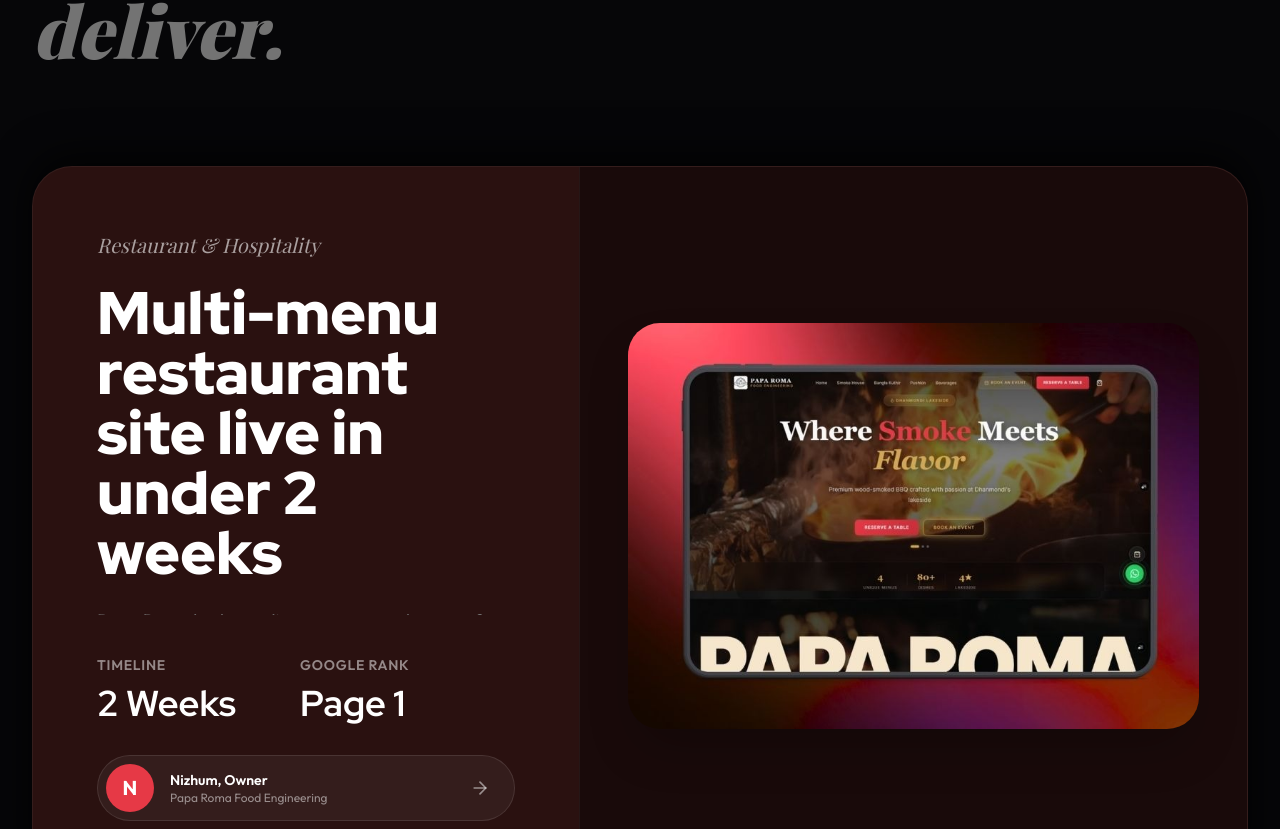
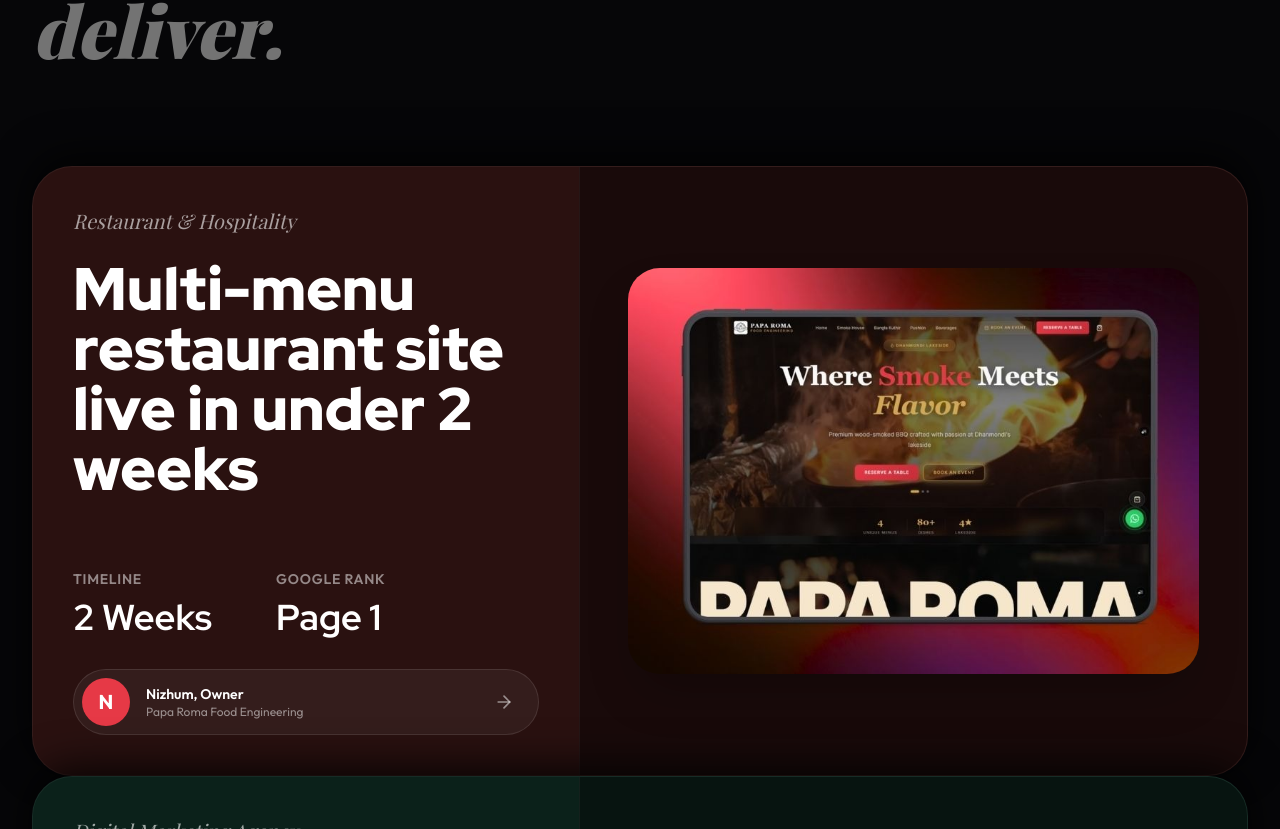
Before and after one commit to farad-alam/MotionBite, a Next.js app: page / in a window 1280 px wide. Shown: the part 1051-1880 px from the top of the page. Built offline with nearby package versions, Linux system fonts and the light colour scheme; no server answers; a web font is replaced by a local one.

Commit message:
fix: dynamically calculate portfolio card height to prevent bottom cutoff

```diff
--- a/components/sections/Portfolio.tsx
+++ b/components/sections/Portfolio.tsx
@@ -111,8 +111,13 @@
   const scale = useTransform(scrollYProgress, [0, 1], [1, targetScale])
 
   // Top offset so the cards peek from under each other
-  // e.g. Card 0 stops at 40px, Card 1 stops at 100px, etc.
-  const stickyTop = 40 + (index * 60)
+  const peekAmount = 40
+  const stickyTop = 30 + (index * peekAmount)
+
+  // Calculate dynamic height based on the maximum possible top offset
+  // This guarantees even the last card doesn't get pushed off the bottom of the screen.
+  const maxStickyTop = 30 + ((total - 1) * peekAmount)
+  const cardHeight = `calc(100vh - ${maxStickyTop + 40}px)`
 
   // Get first letter of client name for avatar
   const clientInitial = project.clientName ? project.clientName.charAt(0) : 'C'
@@ -124,14 +129,14 @@
     <div
       ref={cardRef}
       className="sticky flex items-start justify-center w-full origin-top mb-10 md:mb-0"
-      style={{ top: `${stickyTop}px`, height: 'min(90vh, 800px)' }}
+      style={{ top: `${stickyTop}px`, height: cardHeight, minHeight: '550px', maxHeight: '750px' }}
     >
       <motion.div
         style={{ scale }}
         className={`w-full h-full ${style.bg} rounded-[32px] md:rounded-[40px] border border-white/5 overflow-hidden flex flex-col md:flex-row shadow-[0_-10px_40px_rgba(0,0,0,0.8)]`}
       >
         {/* LEFT PANEL (45%) */}
-        <div className="w-full md:w-[45%] p-8 md:p-12 lg:p-16 flex flex-col h-full relative z-20">
+        <div className="w-full md:w-[45%] p-6 md:p-10 flex flex-col h-full relative z-20 overflow-y-auto overflow-x-hidden no-scrollbar">
 
           {/* Breadcrumb / Category */}
           <div className="mb-6">
```
